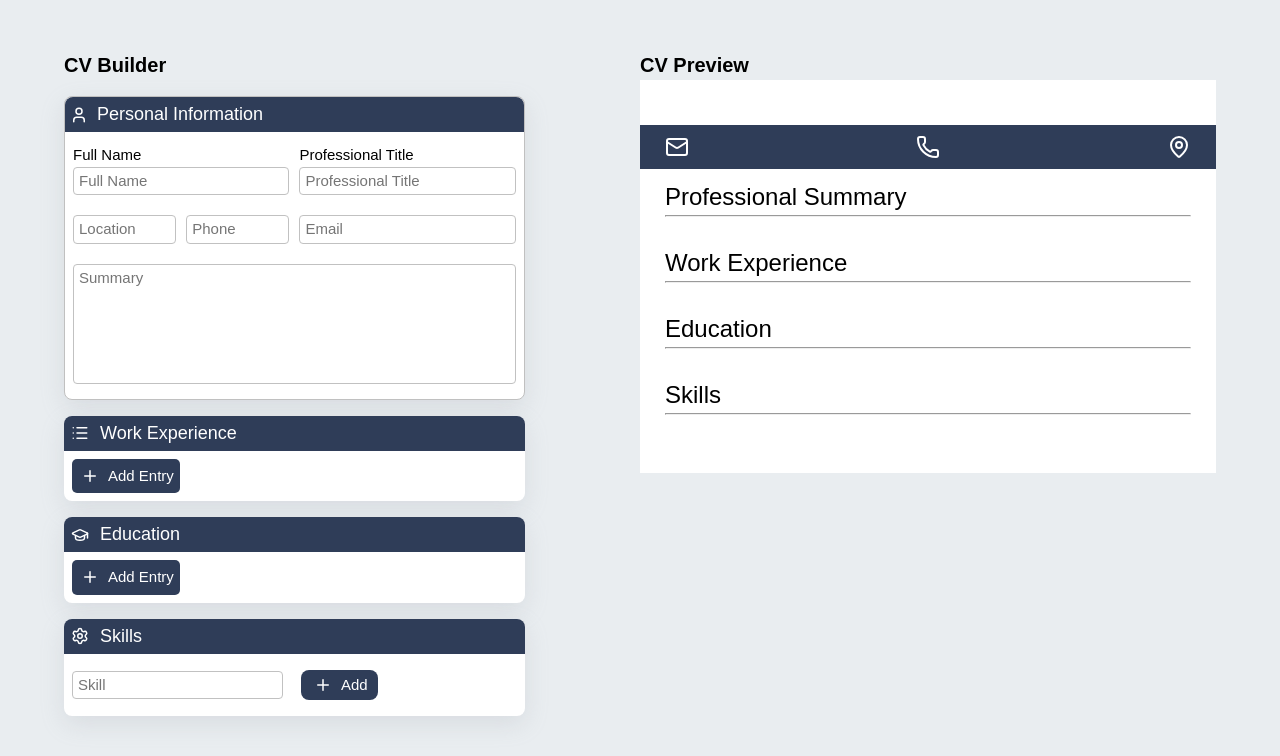
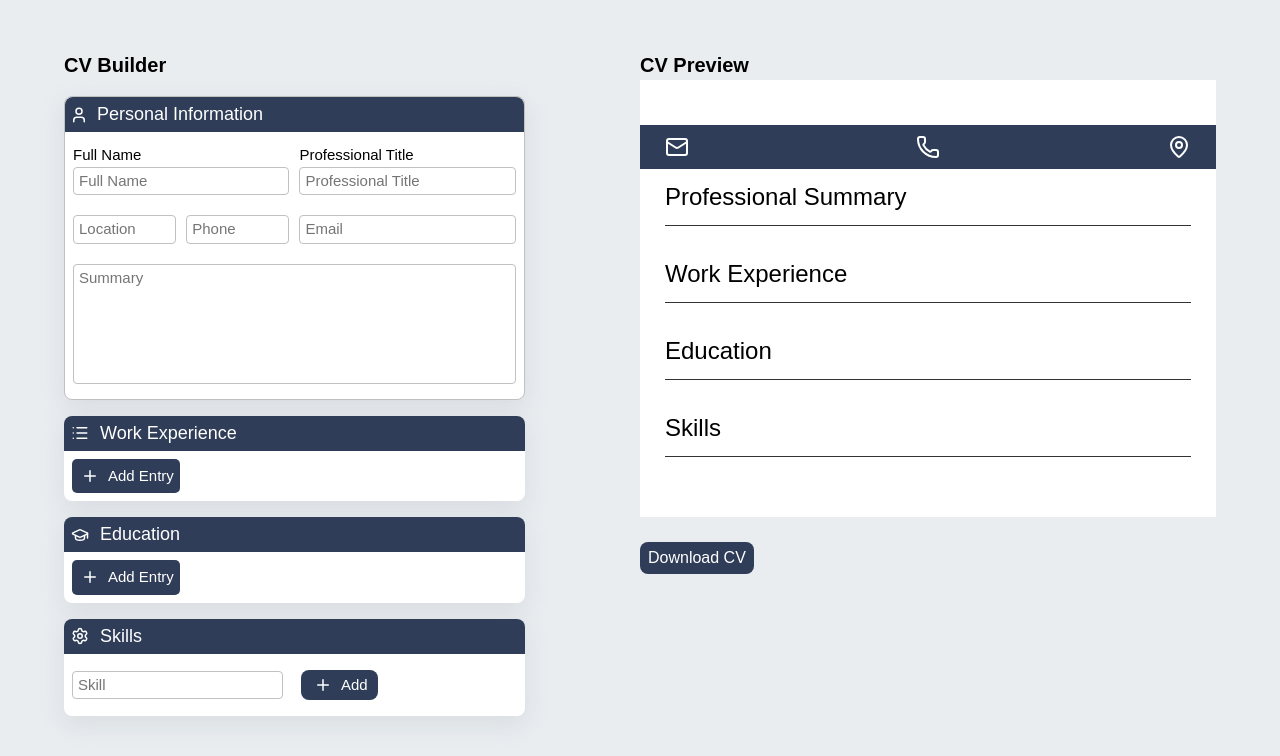
Before and after one commit to d1scipline/odin-cv-app, a React (Vite) app: page / in a window 1280 px wide. Shown: the top 756 px of the page. Built offline with nearby package versions, Linux system fonts and the light colour scheme.

Commit message:
feat: add a button to print the CV in one page

```diff
--- a/src/components/Preview.jsx
+++ b/src/components/Preview.jsx
@@ -19,6 +19,9 @@ function Preview({ data }) {
         ></EducationPreviewContainer>
         <SkillsPreviewContainer skills={data.skills}></SkillsPreviewContainer>
       </div>
+      <button onClick={() => window.print()} className="print-button">
+        Download CV
+      </button>
     </div>
   );
 }
--- a/src/index.css
+++ b/src/index.css
@@ -542,3 +542,103 @@ hr {
   color: #27334a;
   border-radius: 16px;
 }
+
+.print-button {
+  margin-top: 25px;
+  border: none;
+  color: white;
+  background-color: #2f3d58;
+  border-radius: 8px;
+  padding: 4px 8px;
+}
+
+.print-button:hover {
+  cursor: pointer;
+  background-color: #27334a;
+}
+
+/*Stuff to print the CV*/
+/* The code below is written by AI*/
+@media print {
+  /* 1. Set A4 size and clear default browser headers, footers, and margins */
+  @page {
+    size: A4 portrait;
+    margin: 0;
+  }
+
+  /* 2. Lock page height to exactly 1 page and prevent unwanted scrolling/overflow */
+  html,
+  body {
+    width: 100% !important;
+    height: 100% !important;
+    margin: 0 !important;
+    padding: 0 !important;
+    overflow: hidden !important;
+    background: #ffffff !important;
+    background-color: #ffffff !important;
+    -webkit-print-color-adjust: exact;
+    print-color-adjust: exact;
+  }
+
+  /* 3. Hide all external UI elements, header, sidebars, and form sections */
+  body * {
+    visibility: hidden;
+  }
+
+  /* 4. Show only the preview container and its contents */
+  .preview-container,
+  .preview-container * {
+    visibility: visible;
+  }
+
+  /* 5. Format .preview-container to fit perfectly on a single page */
+  .preview-container {
+    position: absolute !important;
+    left: 0 !important;
+    top: 0 !important;
+    width: 100% !important;
+    max-height: 100vh !important; /* Forces layout to fit strictly within 1 page height */
+    box-sizing: border-box !important;
+    padding: 15mm 20mm !important; /* Adjust margins around your CV text here */
+    margin: 0 !important;
+    background: #ffffff !important;
+    background-color: #ffffff !important;
+    box-shadow: none !important;
+    border: none !important;
+    overflow: hidden !important; /* Prevents overflow from creating page 2 */
+    page-break-after: avoid !important;
+    page-break-inside: avoid !important;
+  }
+
+  /* 6. Fix for <hr> lines looking uneven or thin */
+  .preview-container hr {
+    border: none !important;
+    height: 1.5px !important; /* Solid block height ensures crisp pixel rendering */
+    background-color: #333333 !important;
+    margin: 10px 0 !important;
+    display: block !important;
+    -webkit-print-color-adjust: exact;
+    print-color-adjust: exact;
+  }
+
+  /* 7. Remove bottom margin from the last child to prevent pushing content to page 2 */
+  .preview-container > *:last-child {
+    margin-bottom: 0 !important;
+    padding-bottom: 0 !important;
+  }
+}
+
+/* Fix for inconsistent <hr> line thickness */
+.preview-container hr {
+  border: none !important;
+  border-top: 1pt solid #333333 !important; /* 1pt is standard for print and won't round unevenly */
+  height: 0 !important;
+  margin: 10px 0 !important;
+  display: block !important;
+  clear: both !important;
+
+  /* Forces vector snapping to avoid pixel rounding differences */
+  box-sizing: border-box !important;
+  -webkit-print-color-adjust: exact;
+  print-color-adjust: exact;
+}
```
